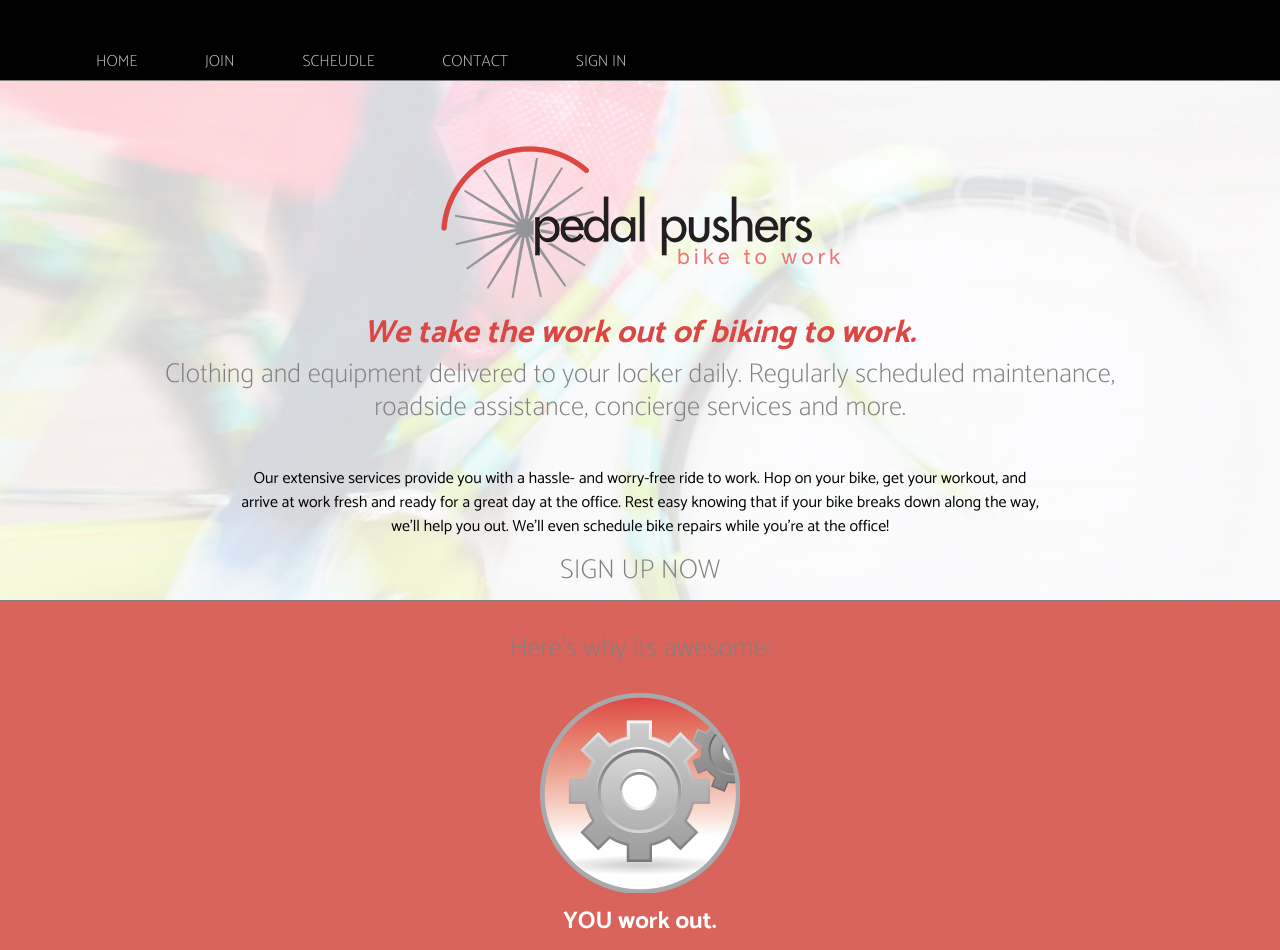
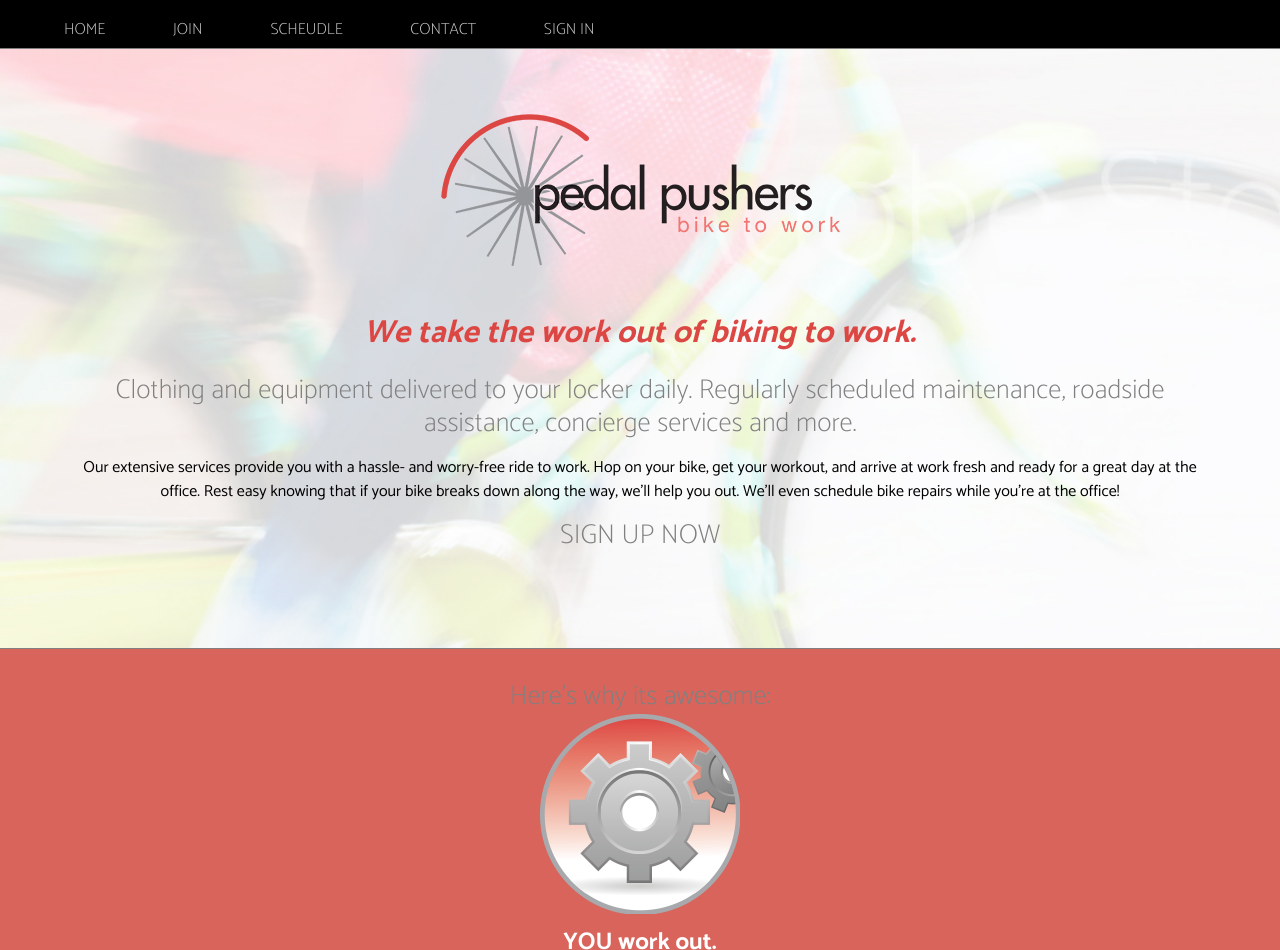
Before and after one commit to AmyD3/AmyD3.github.io, a plain HTML site: page unit_4/index.html in a window 1280 px wide. Shown: the top 950 px of the page. Drawn offline with Linux system fonts and the light colour scheme.

Commit message:
fixed intro

```diff
--- a/unit_4/css/style.css
+++ b/unit_4/css/style.css
@@ -19,7 +19,7 @@ h2 {
 	color: gray;
 	font-weight: 100;
 	line-height: 120%;
-	padding-bottom: 1em;
+/*	padding-bottom: 1em;*/
 }
 h3 {
 	font-size: 1.5em;
@@ -44,7 +44,6 @@ h6	{
 p {
 	font-size: 1em;
 	line-height: 1.5em;
-	width: 900px;
 	margin: 1em auto;
 	font-weight: 400;
 }
@@ -54,17 +53,17 @@ a {
 	border-bottom: .4px solid #999999;
 }
 nav	{
-	height: 10vh;
+	height: 6vh;
 	background-color: black;
 	text-align: left;
-	padding-top: 3em;
-	padding-left: 4em;
+	padding-top: 1em;
+	padding-left: 2em;
 	text-transform: uppercase;
 }
 nav a {
 	color: #cccccc;
     font-weight: 100;
-    margin-top: 13em;
+    margin-top: 3em;
     padding: 2em;
     border-bottom: none;
 }
@@ -100,12 +99,14 @@ ul {
 	background-size: cover;
 	background-repeat: no-repeat;
 	padding: 4em;
-	height: 65vh;
+	height: 75vh;
 	margin: auto;
 }
 #slogan {
 	font-style: italic;
 	color: #DC4744;
+	padding-top:1em;
+	padding-bottom: .5em;
 }
 
 #selling {
@@ -121,10 +122,10 @@ ul {
 #easy {
 	background-color: #F5E9E3;
 }
-.intro	{
+/*.intro	{
 	padding-left: 3em;
 	padding-right: 3em;
-}
+}*/
 /*.awesome {
 	color: white;
 }*/
```
